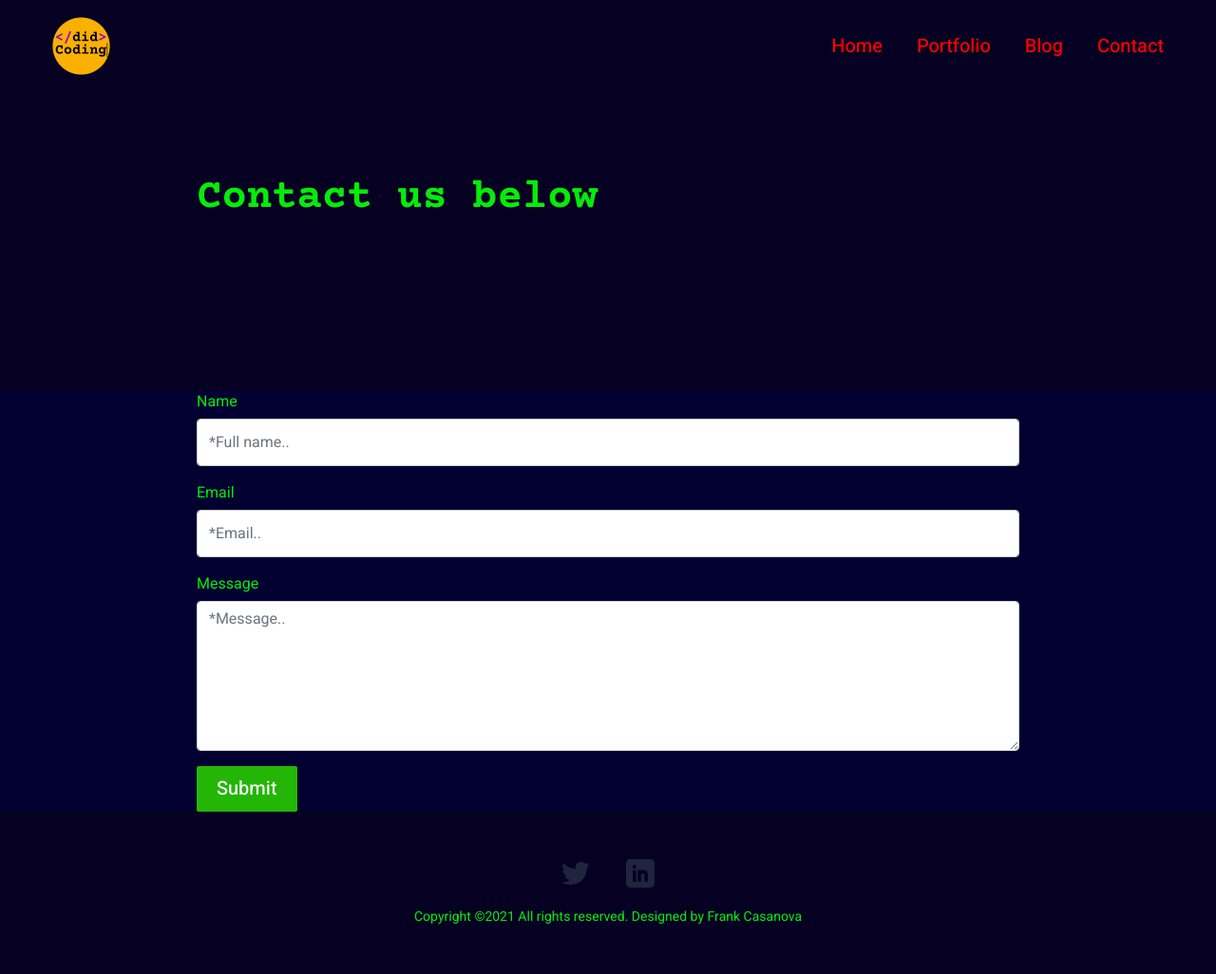
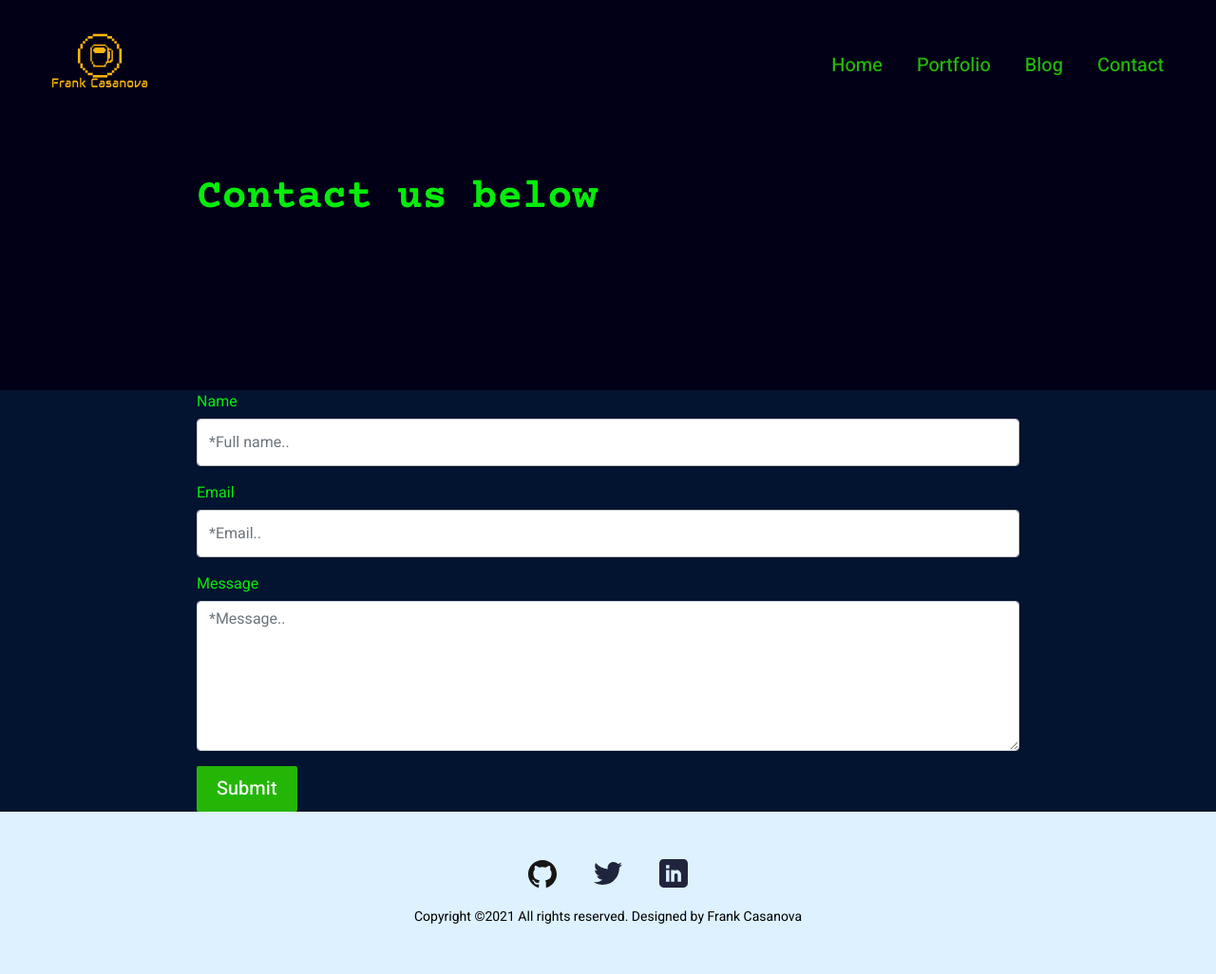
Before and after one commit to FrankCasanova/resume, a Django app: page /contact/ in a window 1280 px wide. Shown: the whole page at 95% size. Run offline with Django 3.2, Linux system fonts and the light colour scheme; some libraries are stand-ins or nearby versions.

Commit message:
some improvements

```diff
--- a/main/templates/main/base.html
+++ b/main/templates/main/base.html
@@ -12,8 +12,8 @@
     <meta name="description" content="{% block description %}{% endblock %}">
     <meta name="keywords" content="{% block keywords %}{% endblock %}">
 
-    <link rel="shortcut icon" type="image/x-icon" href="{% static 'images/icon.jpg' %}">
-    <link rel="apple-touch-icon" type="image/jpg" href="{% static 'images/icon.jpg' %}">
+    <link rel="shortcut icon" type="image/x-icon" href="{% static 'images/logo.png' %}">
+    <link rel="apple-touch-icon" type="image/jpg" href="{% static 'images/logo.png' %}">
 
     <!-- ================================
     Start CSS
--- a/main/templates/main/index.html
+++ b/main/templates/main/index.html
@@ -61,7 +61,7 @@ Start Content
   </div>
 </section>
 
-<section>
+{% comment %} <section>
   <div class="sectionSpace pt-0">
     <div class="container">
       <div class="row">
@@ -92,7 +92,7 @@ Start Content
                 <span class="progressLbl">{{sk.name}}</span>
                 <div class="row g-2 align-items-center">
                   <div class="col">
-                    <div class="progress progressStyle">
+                     <div class="progress progressStyle">
                       <div class="progress-bar" role="progressbar" style="width: {{sk.score}}%" aria-valuenow="{{sk.score}}" aria-valuemin="0" aria-valuemax="100"></div>
                     </div>
                   </div>
@@ -102,7 +102,7 @@ Start Content
                 </div>
               </div>
               {% endif %}
-              {% endfor %}
+              {% endfor %} {% endcomment %}
 
             </div>
           </div>
--- a/main/templates/main/partials/footer.html
+++ b/main/templates/main/partials/footer.html
@@ -3,13 +3,15 @@
 Start Footer
 ================================= -->
 <footer>
+
     <div class="footerCol">
     <div class="container">
         <ul class="socialCol">
+
         {% comment %} <li><a href="javascript:void(0)"><img src="{% static 'images/fb.svg' %}" alt="..."></a></li> {% endcomment %}
-        {% comment %} <li><a href="javascript:void(0)"><img src="{% static 'images/insta.svg' %}" alt="..."></a></li> {% endcomment %}
+        <li><a href="javascript:void(0)"><img src="{% static 'images/github.svg' %}" alt="..."></a></li>
         <li><a href="javascript:void(0)"><img src="{% static 'images/twitter.svg' %}" alt="..."></a></li>
-        <li><a href="javascript:void(0)"><img src="{% static 'images/linkedin.svg' %}" alt="..."></a></li>
+        <li><a href="https://www.linkedin.com/in/frankcasanova-/" target="_blank"><img src="{% static 'images/linkedin.svg' %}" alt="..."></a></li>
         </ul>
         <div class="copyrightCol">
         <p>Copyright ©{% now 'Y' %} All rights reserved. Designed by <a href="#" target="_blank">Frank Casanova</a></p>
--- a/main/templates/main/partials/nav.html
+++ b/main/templates/main/partials/nav.html
@@ -7,7 +7,7 @@ Start Navigation Bar
     <div class="container-fluid">
         <div class="row align-items-center">
         <div class="col-auto">
-            <div class="logoCol"><a href="{% url 'main:home' %}"><img src="{% static 'images/logo.png' %}" alt="..."></a></div>
+            <div class="logoCol"><a href="{% url 'main:home' %}"><img src="{% static 'images/logo.png' %}" height= "100px" width= "100px" alt="..."></a></div>
         </div>
         <div class="col">
             <div class="d-md-none">
--- a/static/css/style.css
+++ b/static/css/style.css
@@ -3,9 +3,9 @@
 font-family: 'Heebo', sans-serif; */
 :root {
   --primaryColor: #24b607;
-  --primaryDarkColor: #006105;
-  --primaryHoverColor: #cc07ab;
-  --secondaryColor: #f100f9;
+  --primaryDarkColor: #ddf1ff;
+  --primaryHoverColor: #ffb70c;
+  --secondaryColor: #ffb70c;
   --baseColor: #05ec0a;
   --baseFont: 'Heebo', sans-serif;
   --titleFont: 'Courier Prime', monospace;
@@ -13,7 +13,7 @@ font-family: 'Heebo', sans-serif; */
   --medium: 500;
   --bold: 700;
   --black: 900;
-  --lightBg: #020031;
+  --lightBg: #031430;
 }
 html {
   scroll-behavior: smooth;
@@ -23,7 +23,7 @@ body {
   font-family: var(--baseFont);
   color: var(--baseColor);
   line-height: normal;
-  background-color: #060123;
+  background-color:#020016;
 }
 ul {
   margin: 0;
@@ -72,16 +72,16 @@ a, .btn {
 }
 .btnPrimary:hover {
   background-color: var(--primaryDarkColor);
-  color: var(--bs-white);
+  color: #020016;
 }
 .btnOutline {
-	border: 1px solid var(--primaryDarkColor);
-	color: var(--primaryDarkColor);
+	border: 1px solid #24b607;
+	color: #24b607;
 }
 .btnOutline:hover {
 	border: 1px solid var(--primaryDarkColor);
   background-color: var(--primaryDarkColor);
-	color: var(--bs-white);
+	color: #020016;
 }
 .btn:focus {
   outline: none;
@@ -160,17 +160,17 @@ a, .btn {
 
 }
 .headerCol{
-  background-color: #060123;
+  background-color: #020016;
 }
 .navCol a {
 	font-size: 20px;
-	color: #ff0000;
+	color: #24b607;
   font-weight: var(--medium);
   display: inline-block;
   position: relative;
 }
 .navCol a:hover {
-  color: #ff0000;
+  color: #ddf1ff;
 }
 .navCol a::before {
   content: "";
@@ -180,7 +180,7 @@ a, .btn {
   bottom: 0;
   height: 2px;
   border-radius: 2px;
-  background-color: #ff0000;
+  background-color: #ddf1ff;
   -webkit-transition: all 500ms ease-in-out 0s;
   -o-transition: all 500ms ease-in-out 0s;
   transition: all 500ms ease-in-out 0s;
@@ -290,7 +290,7 @@ a, .btn {
   top: 13px;
   width: 100%;
   height: 100%;
-  background-color: #020031;
+  background-color: #031430;
   border-radius: 50%;
 }
 .bannerBtnCol {
@@ -351,8 +351,8 @@ a, .btn {
 }
 .cardStyle1 {
 	padding: 25px;
-  color: #000;
-	background-color: #ffb70c;
+  color: #b40406;
+	background-color: #ddf1ff;
 	border-radius: 4px;
   height: 100%;
 }
@@ -469,6 +469,7 @@ body.navToggleActive {
 .footerCol {
   padding: 50px 0;
   text-align: center;
+  background-color:#ddf1ff;
 }
 .socialCol li {
   display: inline-block;
@@ -485,6 +486,7 @@ body.navToggleActive {
 .copyrightCol {
 	padding: 20px 0 0;
   font-size: 14px;
+  color: black;
 }
 .copyrightCol p {
 	margin: 0;
```
Also changed, not shown: static/images/github.svg (added), static/images/logo.png, static/images/user-thumb.jpg (deleted).
